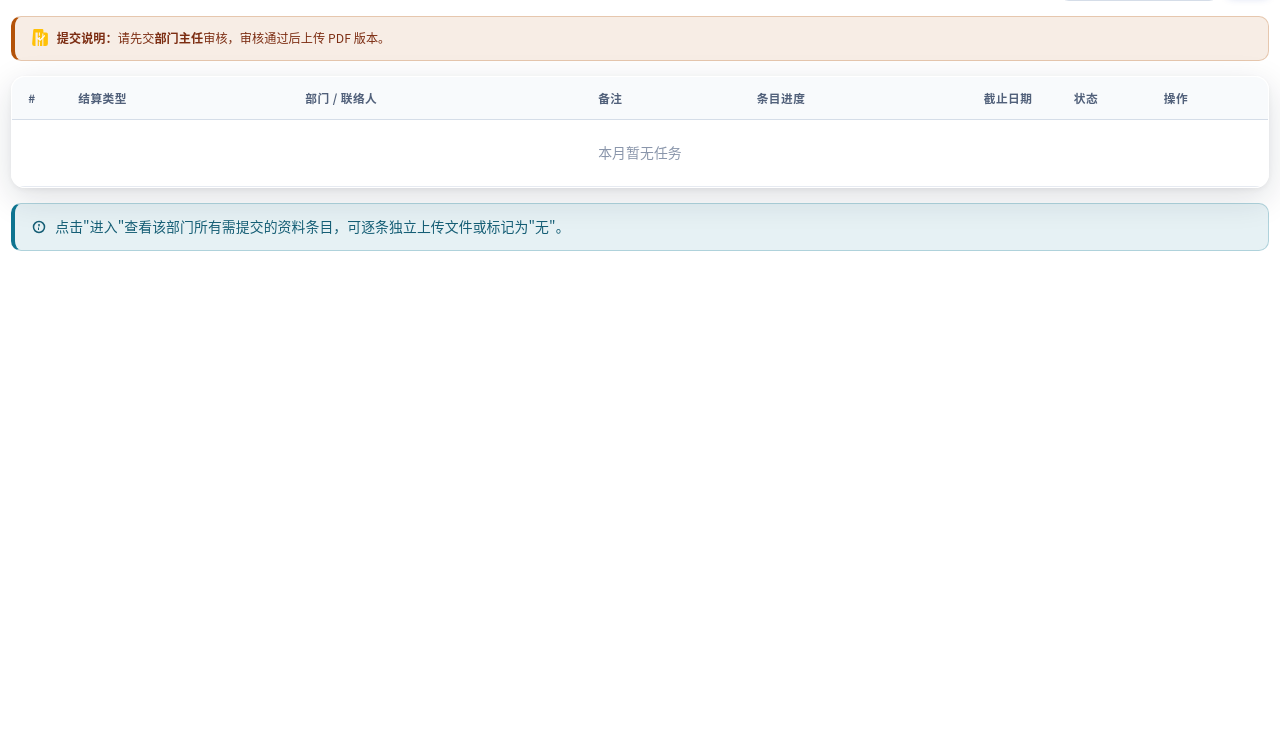
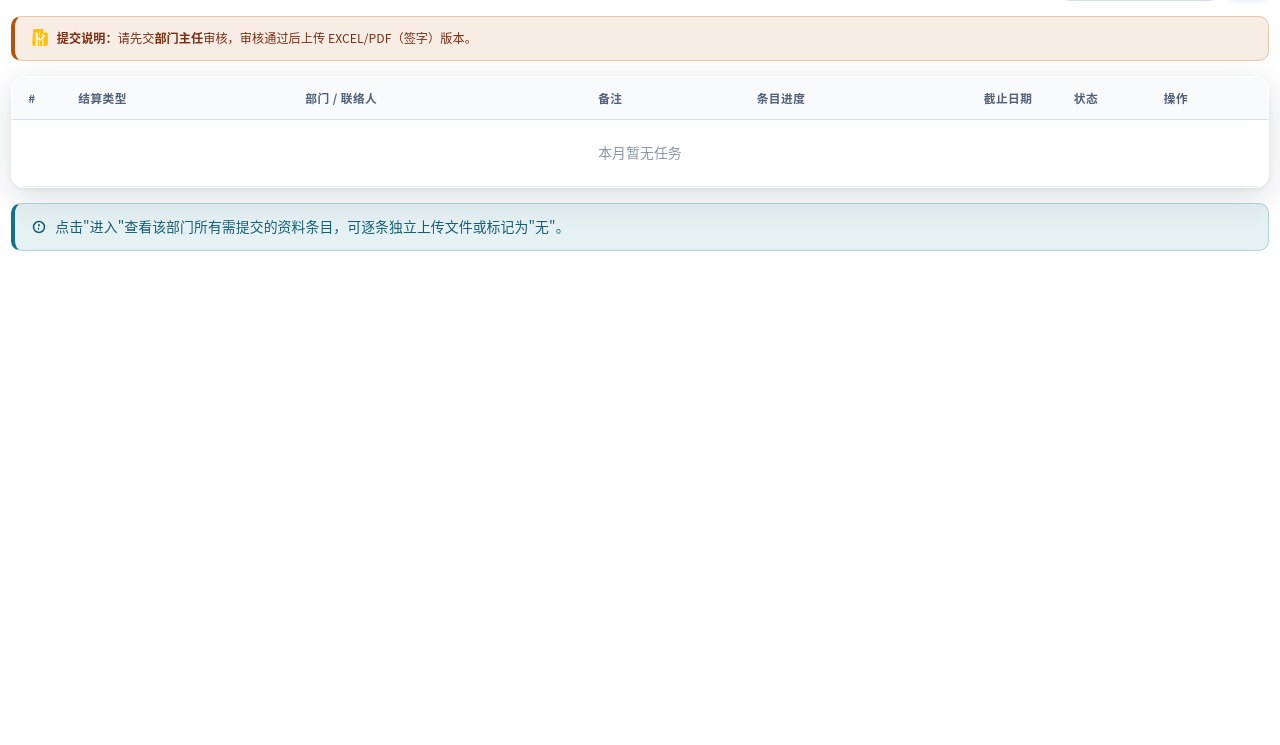
Before and after one commit to Zoey-qi/settlement-system, a Python web app: template templates/submit_list.html in a window 1280 px wide. Shown: the part 55-800 px from the top of the page. Run offline with Jinja, Linux system fonts and the light colour scheme; the template is opened without the code that fills it, so the values that code supplies are empty; some libraries are stand-ins or nearby versions.

Commit message:
ui: 提交说明改为 EXCEL/PDF（签字）版本

```diff
--- a/templates/submit_list.html
+++ b/templates/submit_list.html
@@ -20,7 +20,7 @@
         <div class="alert alert-warning d-flex align-items-start gap-2 mb-0">
             {{ ui.icon('building-fill-check', 'bi text-warning', 18) }}
             <div class="small">
-                <strong>提交说明：</strong>请先交<strong>部门主任</strong>审核，审核通过后上传 PDF 版本。
+                <strong>提交说明：</strong>请先交<strong>部门主任</strong>审核，审核通过后上传 EXCEL/PDF（签字）版本。
             </div>
         </div>
     </div>
--- a/templates/submit_task.html
+++ b/templates/submit_task.html
@@ -43,7 +43,7 @@
         <div class="alert alert-warning d-flex align-items-center mb-0" role="alert">
             {{ ui.icon('building-fill-check', 'bi', 20) }}
             <div class="ms-2">
-                <strong>提交说明：</strong>请先交<strong>部门主任</strong>审核，审核通过后上传 PDF 版本。
+                <strong>提交说明：</strong>请先交<strong>部门主任</strong>审核，审核通过后上传 EXCEL/PDF（签字）版本。
             </div>
         </div>
     </div>
```
